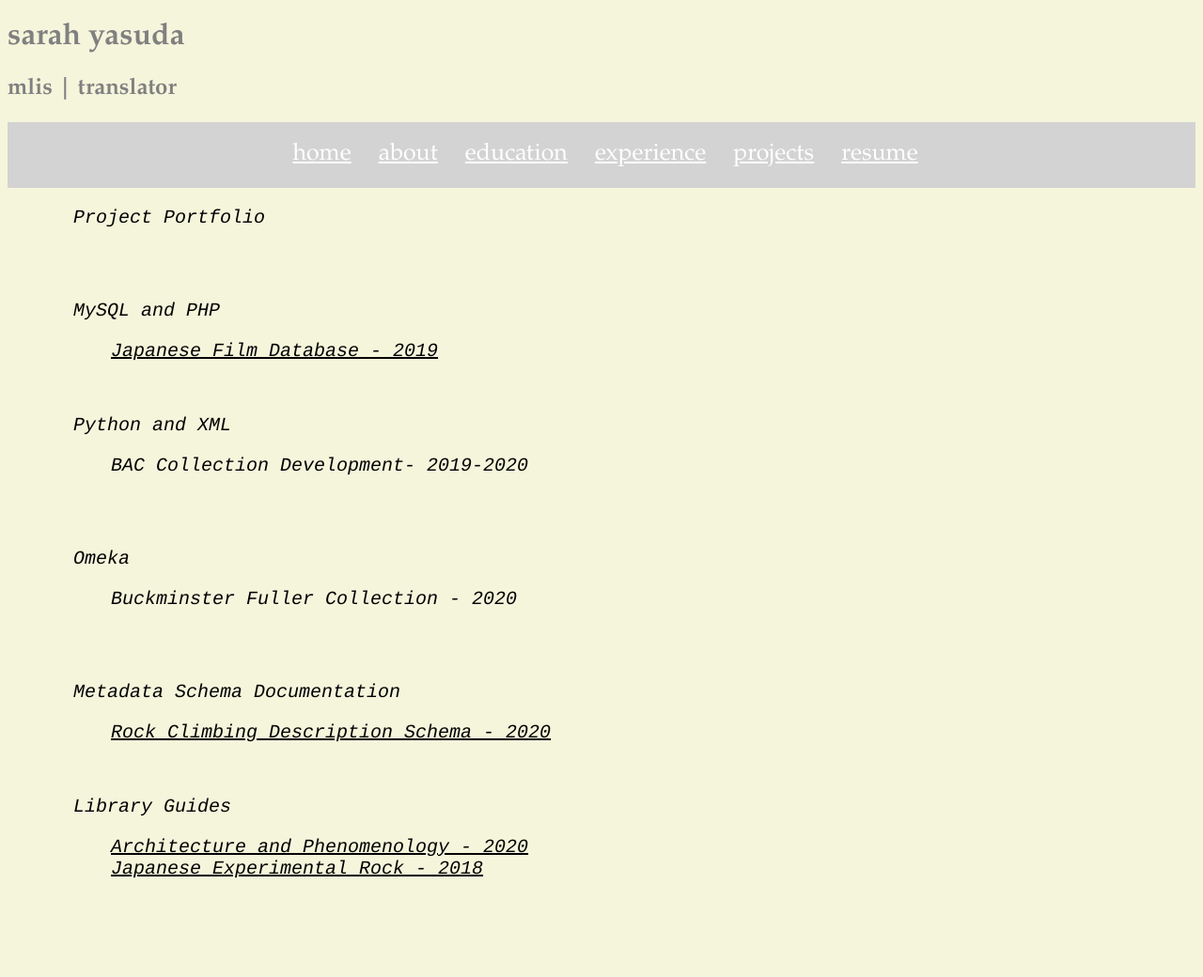
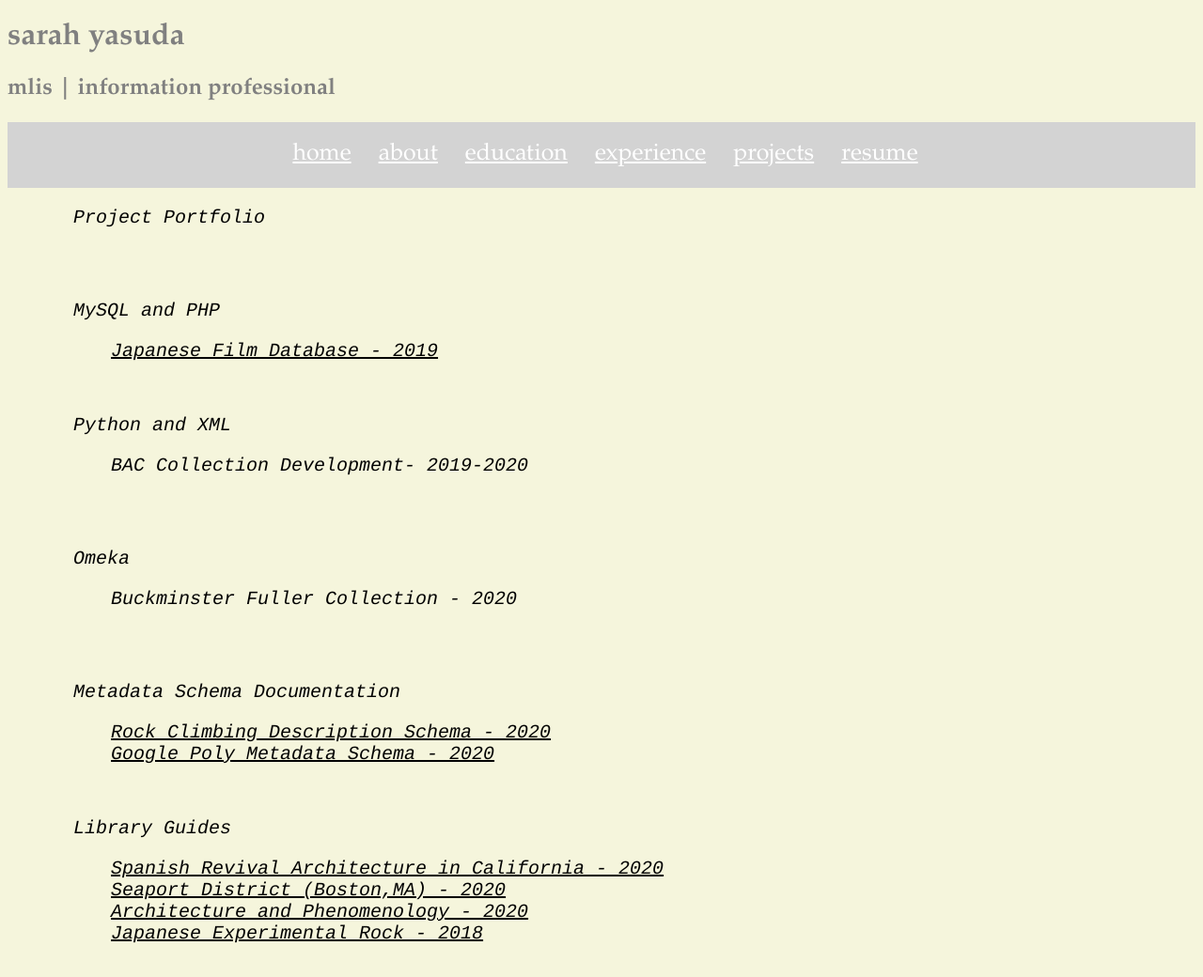
Before and after one commit to spyasuda/spyasuda.github.io, a plain HTML site: page projects.html in a window 1280 px wide. Shown: the whole page at 94% size. Before the commit the page ends 980 px from the top, so only its background shows below. Drawn offline with Linux system fonts and the light colour scheme.

Commit message:
skills update

```diff
--- a/projects.html
+++ b/projects.html
@@ -12,7 +12,7 @@
 
   <header>
     <h1>sarah yasuda</h1>
-    <h2>mlis | translator</h2>
+    <h2>mlis | information professional</h2>
   </header>
 
   <div align="center" id="mySidenav" class="sidenav">
@@ -53,11 +53,18 @@
     <p>Metadata Schema Documentation</p>
     <!--<img class="tab" src="rcds_metadata_schema.jpg" alt="Rock Climbing Description Schema Documentation" width="200" height="250" class="rcdsDocumentation">-->
     <a href="LIS445_schemaDocumentation_sarahYasuda.pdf" target="_blank" class="tab">  Rock Climbing Description Schema - 2020</a>
+<br>
+    <a href="yasudaSarah_googlePoly_metadataSchema_2020.pdf" target="_blank" class="tab">  Google Poly Metadata Schema - 2020</a>
+
   </div>
 <br>
 <br>
   <div id="myProjects" class="main">
     <p>Library Guides</p>
+    <a href="http://the-bac.libguides.com/spanishrevival/home" target="_blank" class="tab">Spanish Revival Architecture in California - 2020</a>
+    <br>
+    <a href="http://the-bac.libguides.com/seaportdistrict" target="_blank" class="tab"> Seaport District (Boston,MA) - 2020</a>
+    <br>
     <a href="http://the-bac.libguides.com/phenomenology" target="_blank" class="tab">Architecture and Phenomenology - 2020</a>
     <br>
     <a href="https://simmonslis.libguides.com/japaneseexperimentalrock/home" target="_blank" class="tab">Japanese Experimental Rock - 2018</a>
```
Also changed, not shown: about.html (+1 -1 lines), education.html (+1 -1 lines), experience.html (+1 -1 lines), index.html (+1 -1 lines), 1 other file.
